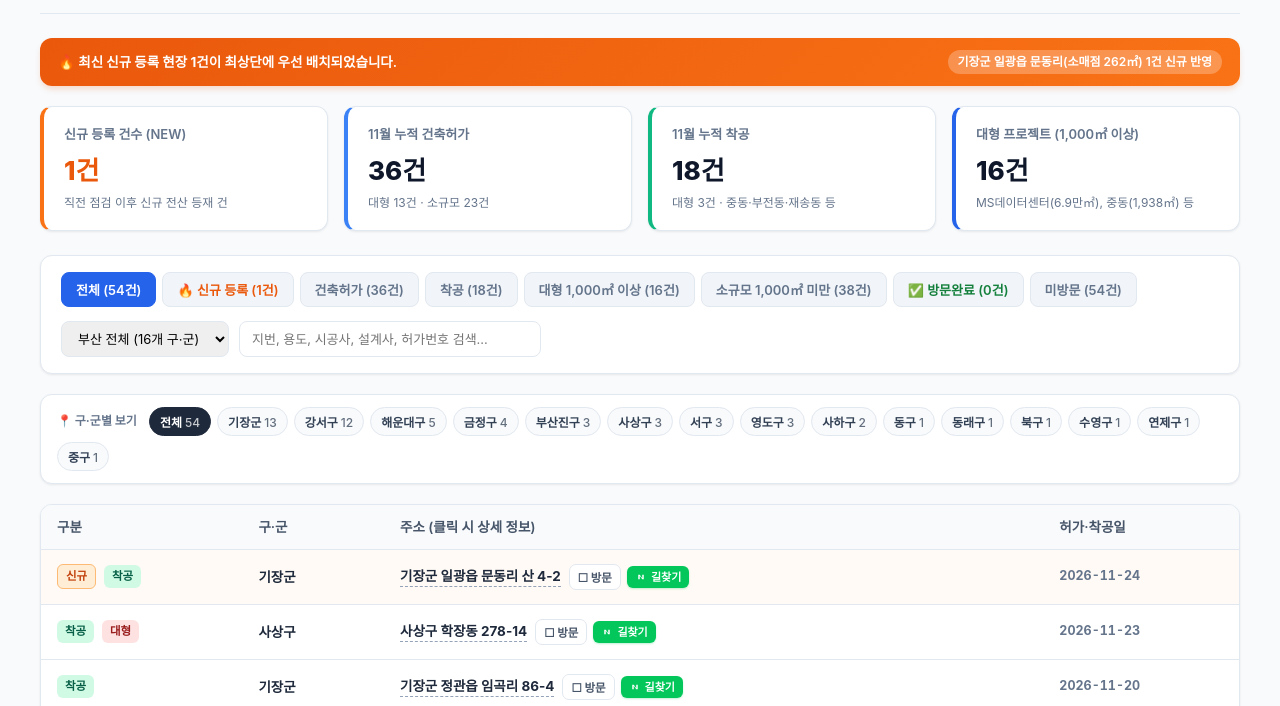
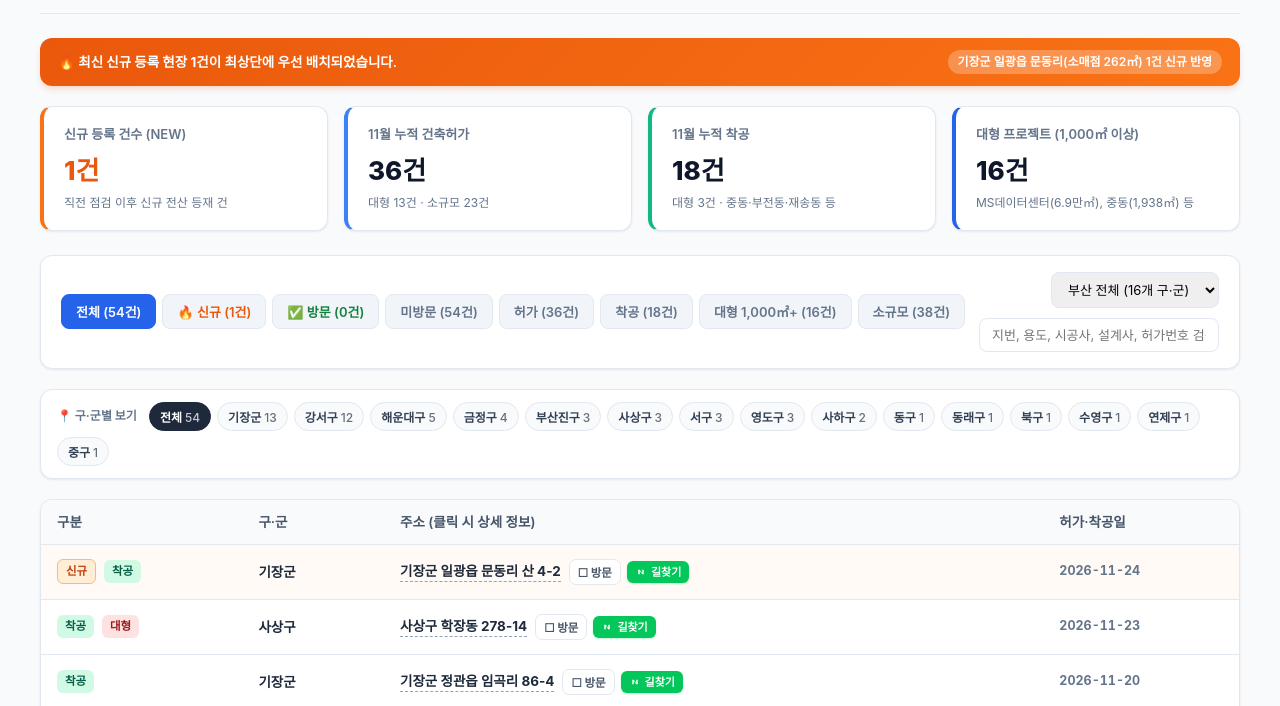
Before and after one commit to dy-109/busan-building-permits, a plain HTML site: page index.html in a window 1280 px wide. Shown: the part 84-790 px from the top of the page. Drawn offline with nearby package versions, Linux system fonts and the light colour scheme.

Commit message:
Update dashboard 2026-11-24

```diff
--- a/index.html
+++ b/index.html
@@ -275,13 +275,13 @@
     <div class="controls-card">
       <div class="filter-tabs" id="tab-group">
         <button class="tab-btn active" data-filter="all">전체 (54건)</button>
-        <button class="tab-btn tab-new" data-filter="new" style="color: #ea580c;">🔥 신규 등록 (1건)</button>
-        <button class="tab-btn" data-filter="pms">건축허가 (36건)</button>
+        <button class="tab-btn tab-new" data-filter="new" style="color: #ea580c;">🔥 신규 (1건)</button>
+        <button class="tab-btn" data-filter="visited" style="color: #15803d;">✅ 방문 (<span id="visited-tab-count">0</span>건)</button>
+        <button class="tab-btn" data-filter="unvisited">미방문 (<span id="unvisited-tab-count">0</span>건)</button>
+        <button class="tab-btn" data-filter="pms">허가 (36건)</button>
         <button class="tab-btn" data-filter="stc">착공 (18건)</button>
-        <button class="tab-btn" data-filter="large">대형 1,000㎡ 이상 (16건)</button>
-        <button class="tab-btn" data-filter="small">소규모 1,000㎡ 미만 (38건)</button>
-        <button class="tab-btn" data-filter="visited" style="color: #15803d;">✅ 방문완료 (<span id="visited-tab-count">0</span>건)</button>
-        <button class="tab-btn" data-filter="unvisited">미방문 (<span id="unvisited-tab-count">0</span>건)</button>
+        <button class="tab-btn" data-filter="large">대형 1,000㎡+ (16건)</button>
+        <button class="tab-btn" data-filter="small">소규모 (38건)</button>
       </div>
       <div class="search-group">
         <select class="select-input" id="sigungu-select">
@@ -1598,8 +1598,13 @@
 
       renderSigunguBar();
 
-      // 2. 정렬: 신규(isNew) 건이 무조건 맨 위에 오도록 최우선 정렬!
+      // 2. 정렬: 방문완료 탭이면 방문일 최신순, 그 외엔 신규(isNew) 우선 후 허가·착공일 최신순
       filtered.sort((a, b) => {
+        if (currentFilter === 'visited') {
+          const va = visits[getItemKey(a)] || '';
+          const vb = visits[getItemKey(b)] || '';
+          if (va !== vb) return vb.localeCompare(va);
+        }
         if (a.isNew && !b.isNew) return -1;
         if (!a.isNew && b.isNew) return 1;
         return b.date.localeCompare(a.date);
```
